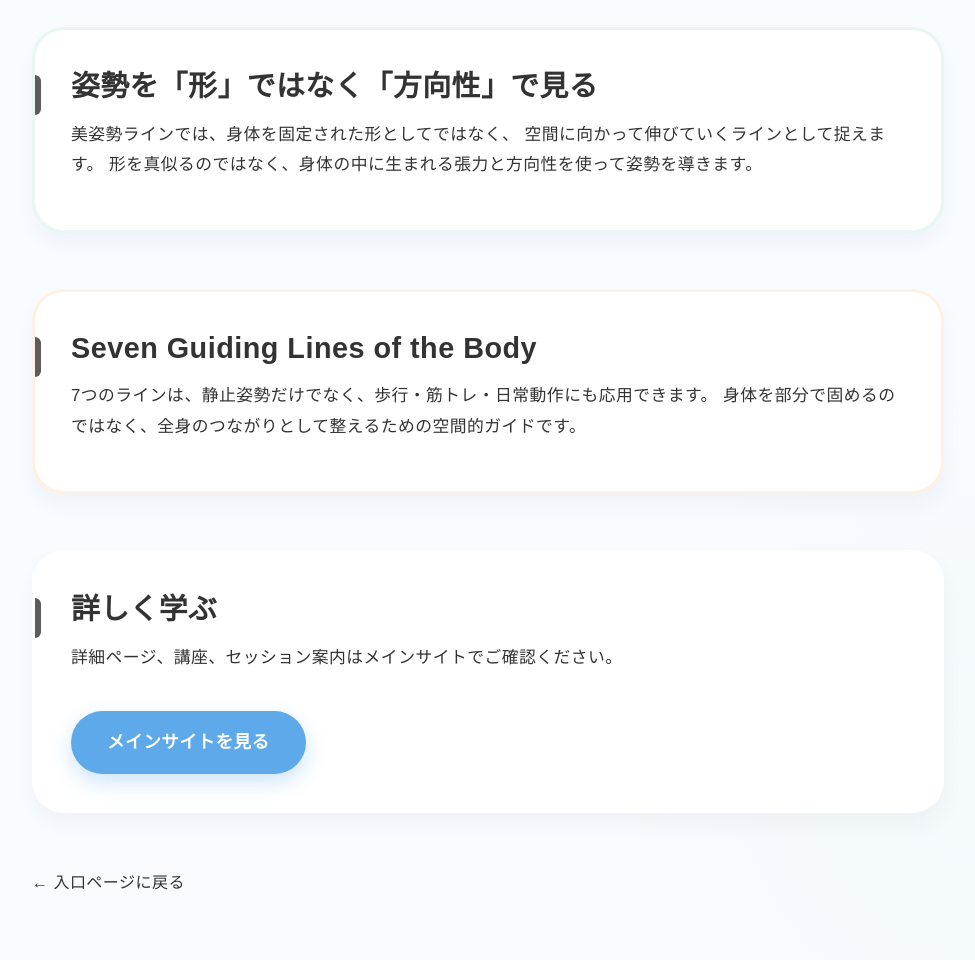
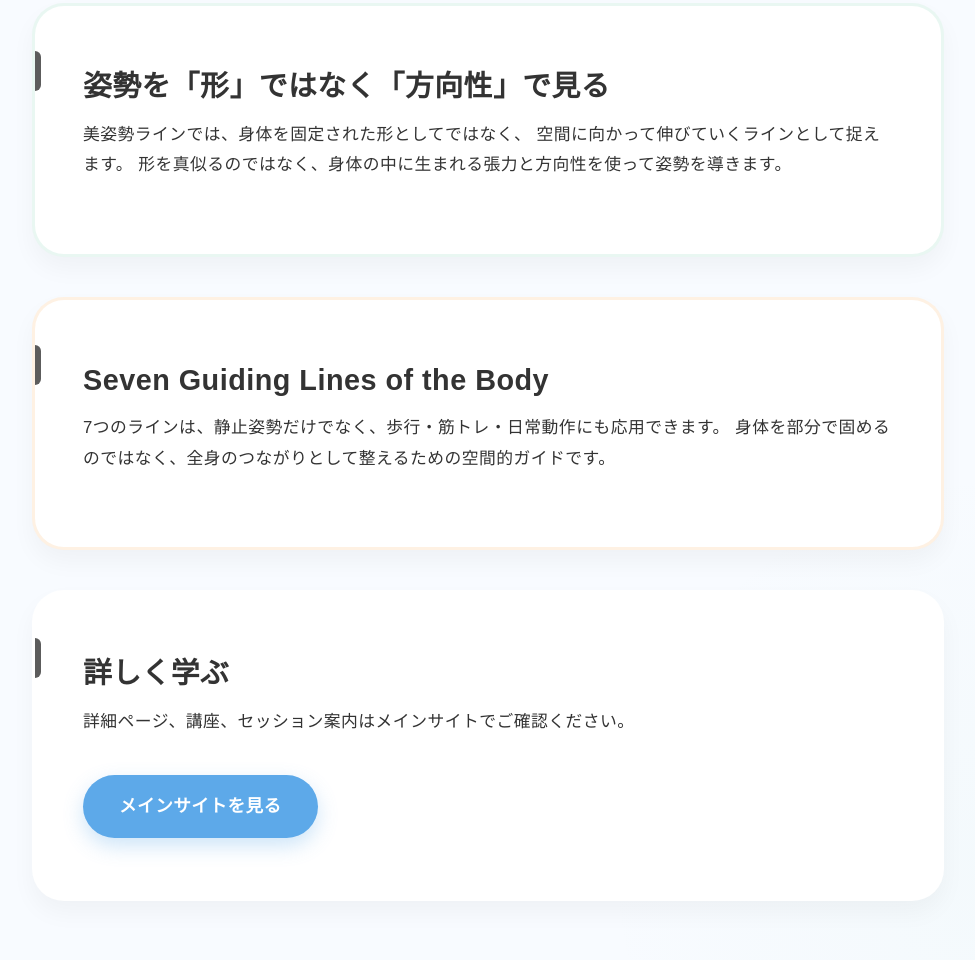
Before and after one commit to largeforest-whisper/largeforest-whisper.github.io, a plain HTML site: page posture-lines/index.html in a window 1280 px wide. Shown: the part 820-1780 px from the top of the page, without its empty margins (152-1127 px from the left). Drawn offline with Linux system fonts and the light colour scheme.

Commit message:
Update style.css GoogleAI2

```diff
--- a/style.css
+++ b/style.css
@@ -106,10 +106,12 @@ p {
   background: var(--card);
   border: 3px solid transparent; /* デフォルトは透明 */
   border-radius: 32px; /* 大きめの角丸 */
-  padding: 36px;
-  margin: 56px 0;
+  padding: 60px 48px; /* 上下を60px、左右を48pxに広げる */
   box-shadow: var(--shadow);
   transition: transform 0.3s ease, box-shadow 0.3s ease;
+
+   /* セクション同士の間に隙間を作るために追加 */
+  margin-bottom: 40px;
 }
 
 /* ホバー時の動きを優しく */
@@ -192,6 +194,15 @@ a:hover, a:focus, a:active {
 }
 
 
+/* さらに見栄えを良くするためのヒント */
+
+.stack {
+  display: flex;
+  flex-direction: column;
+  gap: 48px; /* これだけでセクション間の隙間が一律で設定できます */
+}
+
+
 footer {
   text-align: center;
   margin-top: 80px;
@@ -199,3 +210,25 @@ footer {
   font-size: 0.95rem;
   border-top: 1px solid var(--border);
 }
+
+/* --- CSSの末尾などに追記 --- */
+
+/* main直下のsectionに間隔を持たせる */
+main > .section:last-of-type {
+  margin-bottom: 60px; /* 最後のセクションの下だけ少し広めに */
+}
+
+/* 「戻る」ボタンのデザイン調整 */
+.back {
+  display: inline-block;
+  margin-top: 20px;
+  padding: 10px 20px;
+  color: var(--muted);
+  text-decoration: none;
+  font-weight: bold;
+}
+
+.back:hover {
+  color: var(--text);
+  text-decoration: underline;
+}
```
